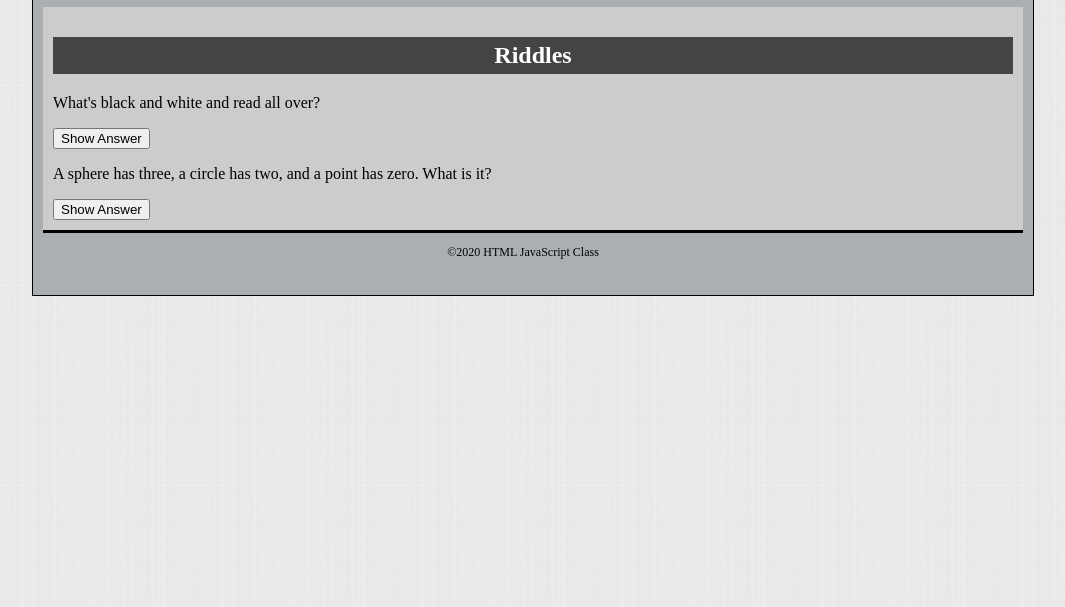
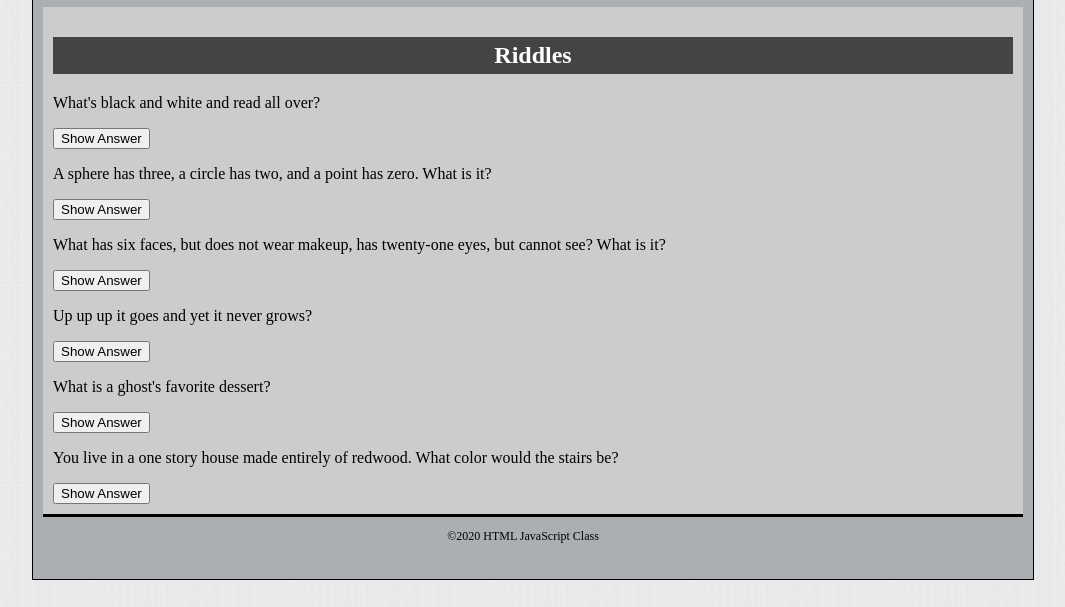
Before and after one commit to Tpreacher/HTML_JavaScript41, a plain HTML site: page HTML_Javascript_41/Week3Lab/riddles.html in a window 1280 px wide. Shown: the part 193-800 px from the top of the page, without its empty margins (107-1172 px from the left). Drawn offline with Linux system fonts and the light colour scheme.

Commit message:
fix riddles.html

```diff
--- a/HTML_Javascript_41/Week3Lab/riddles.html
+++ b/HTML_Javascript_41/Week3Lab/riddles.html
@@ -24,6 +24,18 @@
             <p>A sphere has three, a circle has two, and a point has zero. What is it?</p>
             <input type="button" value="Show Answer" onclick="showAnswer('Dimensions','answer2')">
             <span id="answer2"></span>
+            <p>What has six faces, but does not wear makeup, has twenty-one eyes, but cannot see? What is it?</p>
+            <input type="button" value="Show Answer" onclick="showAnswer('A Die','answer3')">
+            <span id="answer3"></span>
+            <p>Up up up it goes and yet it never grows?</p>
+            <input type="button" value="Show Answer" onclick="showAnswer('A mountain','answer4')">
+            <span id="answer4"></span>
+            <p>What is a ghost's favorite dessert?</p>
+            <input type="button" value="Show Answer" onclick="showAnswer('Ice Scream','answer5')">
+            <span id="answer5"></span>
+            <p>You live in a one story house made entirely of redwood. What color would the stairs be?</p>
+            <input type="button" value="Show Answer" onclick="showAnswer('What stairs? You live in a one-story house.','answer6')">
+            <span id="answer6"></span>
         </div>
         <div id="footer">
             <p class="copy">&copy;2020 HTML JavaScript Class</p>
```
